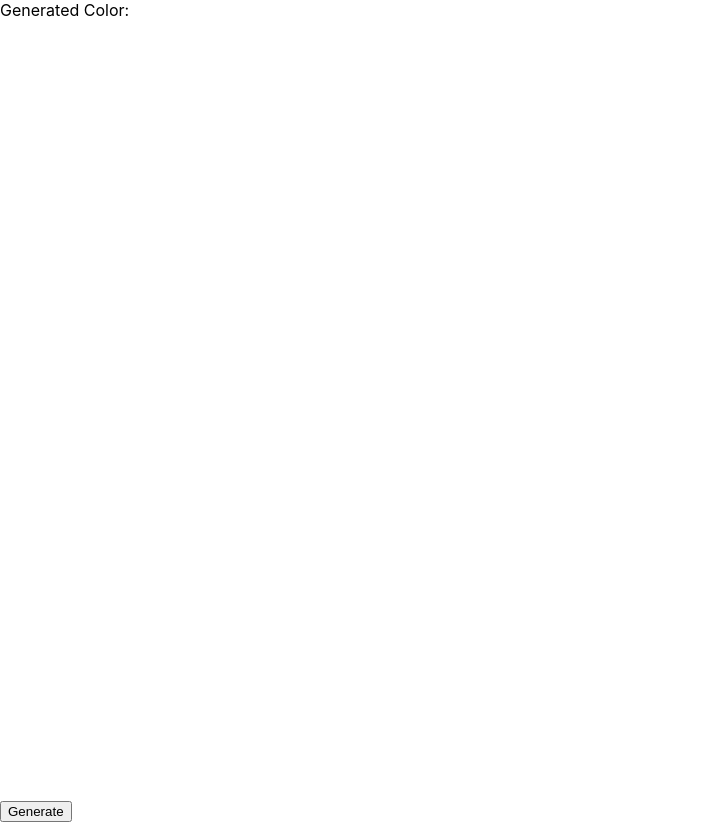
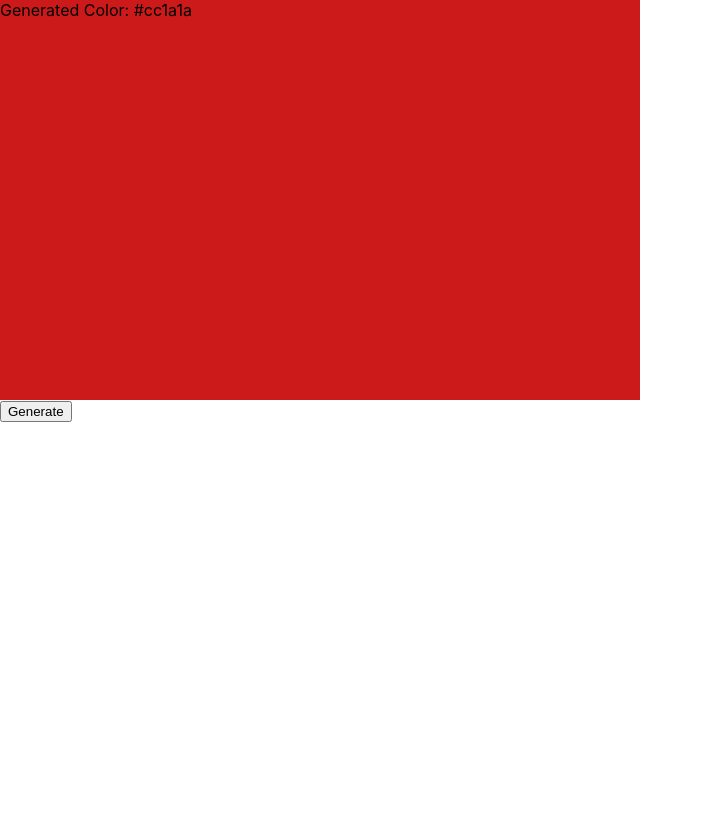
Before and after one commit to lezleyfaye/react-random-color-generator-pjct-react-1-random-color-generator, a React (Create React App) app: page / in a window 1280 px wide. Shown: the whole page, without its empty margins (0-703 px from the left). After the commit the page ends 800 px from the top, so only its background shows below. Built offline with nearby package versions, Linux system fonts and the light colour scheme.

Commit message:
Added hex as inital value

```diff
--- a/src/App.js
+++ b/src/App.js
@@ -2,7 +2,7 @@ import './App.css';
 import { useState } from 'react';
 
 export default function App() {
-  const [hex, setHex] = useState('');
+  const [hex, setHex] = useState('#cc1a1a');
   const generateRandomColor = () => {
     const randomColor = '#' + Math.floor(Math.random() * 16777215).toString(16);
 
@@ -13,11 +13,9 @@ export default function App() {
     <>
       <div
         style={{
-          height: '100vh',
-          width: '100vw',
+          height: '50vh',
+          width: '50vw',
           backgroundColor: hex,
-          overflow: 'hidden',
-          // zoom: '2',
         }}
       >
         <div>Generated Color: {hex}</div>
```
